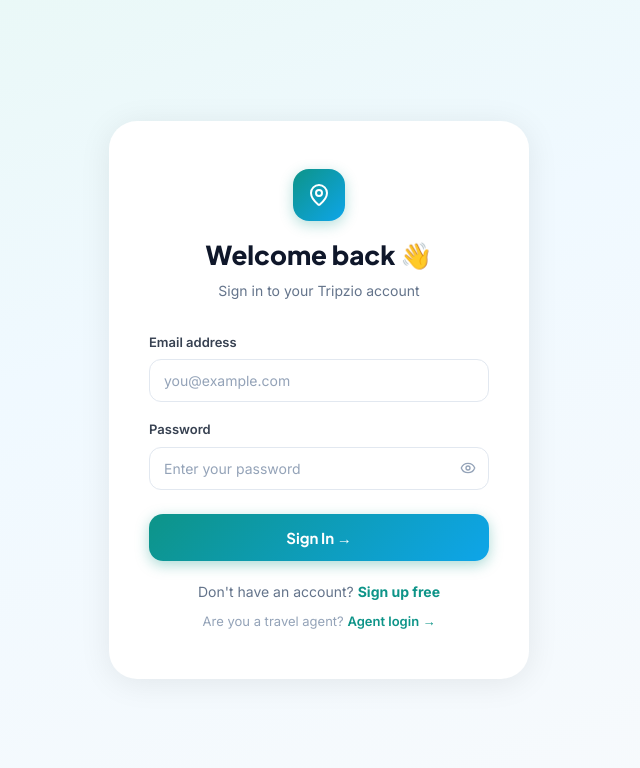
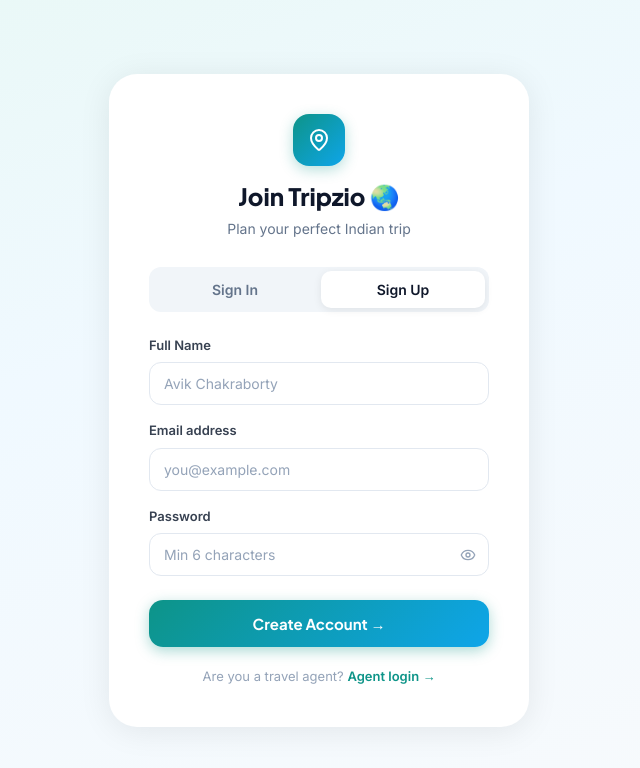
Before and after one commit to avikcse82/tripzio, a React app in the folder frontend/: page /register in a window 1280 px wide. Shown: the top 768 px of the page, without its empty margins (321-961 px from the left). Built offline with nearby package versions, Linux system fonts and the light colour scheme; no server answers; the HTML template or start-up script is replaced by a standard one.

Commit message:
Add register functionality to UserLogin

```diff
--- a/frontend/src/pages/UserLogin.jsx
+++ b/frontend/src/pages/UserLogin.jsx
@@ -1,23 +1,30 @@
 import { useState } from 'react'
-import { Link, useNavigate } from 'react-router-dom'
+import { Link, useNavigate, useLocation } from 'react-router-dom'
 import { useAuth } from '../context/AuthContext'
 import { Eye, EyeOff, MapPin } from 'lucide-react'
 import toast from 'react-hot-toast'
 
 export default function UserLogin() {
-  const { login } = useAuth()
+  const { login, register } = useAuth()
   const navigate = useNavigate()
+  const location = useLocation()
+
+  // If path is /register, start on register tab
+  const [isLogin, setIsLogin] = useState(location.pathname !== '/register')
   const [email, setEmail] = useState('')
   const [password, setPassword] = useState('')
+  const [fullName, setFullName] = useState('')
   const [showPassword, setShowPassword] = useState(false)
   const [loading, setLoading] = useState(false)
   const [errors, setErrors] = useState({})
 
   const validate = () => {
     const e = {}
+    if (!isLogin && !fullName.trim()) e.fullName = 'Full name is required'
     if (!email.trim()) e.email = 'Email is required'
     else if (!/\S+@\S+\.\S+/.test(email)) e.email = 'Enter a valid email'
     if (!password) e.password = 'Password is required'
+    else if (password.length < 6) e.password = 'Minimum 6 characters'
     setErrors(e)
     return Object.keys(e).length === 0
   }
@@ -27,26 +34,31 @@ export default function UserLogin() {
     if (!validate()) return
     setLoading(true)
     try {
-      await login({ email, password })
-      toast.success('Welcome back! 🌏')
+      if (isLogin) {
+        await login({ email, password })
+        toast.success('Welcome back! 🌏')
+      } else {
+        await register({ full_name: fullName, email, password, role: 'user' })
+        toast.success('Account created! Welcome to Tripzio 🎉')
+      }
       navigate('/dashboard')
     } catch (err) {
       const detail = err.response?.data?.detail || ''
-      if (detail.includes('401') || detail.toLowerCase().includes('invalid') || detail.toLowerCase().includes('credentials') || detail.toLowerCase().includes('incorrect')) {
+      if (detail.toLowerCase().includes('already')) {
+        toast.error('Email already registered. Please login.')
+        setErrors({ email: 'Email already registered' })
+      } else if (detail.toLowerCase().includes('invalid') || detail.toLowerCase().includes('credentials') || detail.includes('401')) {
+        toast.error('Incorrect email or password')
         setErrors({ password: 'Incorrect email or password' })
-        toast.error('Incorrect email or password')
-      } else if (detail.toLowerCase().includes('not found')) {
-        setErrors({ email: 'No account found with this email' })
-        toast.error('No account found')
       } else {
-        toast.error(detail || 'Login failed. Please try again.')
+        toast.error(detail || 'Something went wrong. Please try again.')
       }
     } finally {
       setLoading(false)
     }
   }
 
-  const inputStyle = (hasError) => ({
+  const inp = (hasError) => ({
     width: '100%', padding: '12px 14px',
     border: `1.5px solid ${hasError ? '#fca5a5' : '#e2e8f0'}`,
     borderRadius: '12px', fontSize: '14px', color: '#0f172a',
@@ -54,6 +66,14 @@ export default function UserLogin() {
     fontFamily: 'Inter, sans-serif',
     transition: 'border 0.2s', boxSizing: 'border-box'
   })
+
+  const switchTab = (toLogin) => {
+    setIsLogin(toLogin)
+    setErrors({})
+    setEmail('')
+    setPassword('')
+    setFullName('')
+  }
 
   return (
     <div style={{
@@ -69,43 +89,85 @@ export default function UserLogin() {
         input:focus { border-color: #0d9488 !important; box-shadow: 0 0 0 3px rgba(13,148,136,0.1) !important; }
         input::placeholder { color: #94a3b8; }
         @keyframes spin { to { transform: rotate(360deg) } }
+        @keyframes fadeUp { from{opacity:0;transform:translateY(8px)} to{opacity:1;transform:translateY(0)} }
       `}</style>
 
       <div style={{
         background: 'white', borderRadius: '28px',
-        padding: '48px 40px', width: '100%', maxWidth: '420px',
-        boxShadow: '0 4px 32px rgba(0,0,0,0.08)'
+        padding: '40px', width: '100%', maxWidth: '420px',
+        boxShadow: '0 4px 32px rgba(0,0,0,0.08)',
+        animation: 'fadeUp 0.3s ease'
       }}>
         {/* Logo */}
-        <div style={{ textAlign: 'center', marginBottom: '32px' }}>
+        <div style={{ textAlign: 'center', marginBottom: '28px' }}>
           <div style={{
             width: '52px', height: '52px', borderRadius: '16px',
             background: 'linear-gradient(135deg,#0d9488,#0ea5e9)',
             display: 'flex', alignItems: 'center', justifyContent: 'center',
-            margin: '0 auto 14px',
+            margin: '0 auto 12px',
             boxShadow: '0 4px 14px rgba(13,148,136,0.3)'
           }}>
             <MapPin size={24} color="white" />
           </div>
           <h1 style={{
-            fontSize: '26px', fontWeight: '900', color: '#0f172a',
-            margin: '0 0 6px',
-            fontFamily: "'Plus Jakarta Sans', sans-serif"
+            fontSize: '24px', fontWeight: '900', color: '#0f172a',
+            margin: '0 0 4px', fontFamily: "'Plus Jakarta Sans', sans-serif"
           }}>
-            Welcome back 👋
+            {isLogin ? 'Welcome back 👋' : 'Join Tripzio 🌏'}
           </h1>
           <p style={{ fontSize: '14px', color: '#64748b', margin: 0 }}>
-            Sign in to your Tripzio account
+            {isLogin ? 'Sign in to your account' : 'Plan your perfect Indian trip'}
           </p>
         </div>
 
+        {/* Toggle */}
+        <div style={{
+          display: 'flex', background: '#f1f5f9',
+          borderRadius: '12px', padding: '4px',
+          marginBottom: '24px', gap: '4px'
+        }}>
+          {['Sign In', 'Sign Up'].map((tab, i) => (
+            <button key={i}
+              type="button"
+              onClick={() => switchTab(i === 0)}
+              style={{
+                flex: 1, padding: '10px',
+                borderRadius: '10px', border: 'none',
+                fontSize: '14px', fontWeight: '600',
+                cursor: 'pointer', transition: 'all 0.2s',
+                background: (isLogin && i === 0) || (!isLogin && i === 1) ? 'white' : 'transparent',
+                color: (isLogin && i === 0) || (!isLogin && i === 1) ? '#0f172a' : '#64748b',
+                boxShadow: (isLogin && i === 0) || (!isLogin && i === 1) ? '0 2px 8px rgba(0,0,0,0.08)' : 'none',
+                fontFamily: 'Inter, sans-serif'
+              }}>
+              {tab}
+            </button>
+          ))}
+        </div>
+
         <form onSubmit={handleSubmit} noValidate>
+
+          {/* Full Name — register only */}
+          {!isLogin && (
+            <div style={{ marginBottom: '16px' }}>
+              <label style={{ fontSize: '13px', fontWeight: '600', color: '#374151', display: 'block', marginBottom: '7px' }}>
+                Full Name
+              </label>
+              <input
+                type="text"
+                placeholder="Avik Chakraborty"
+                value={fullName}
+                onChange={e => { setFullName(e.target.value); setErrors(p => ({ ...p, fullName: '' })) }}
+                style={inp(errors.fullName)}
+                disabled={loading}
+              />
+              {errors.fullName && <p style={{ color: '#ef4444', fontSize: '12px', marginTop: '5px' }}>⚠ {errors.fullName}</p>}
+            </div>
+          )}
+
           {/* Email */}
-          <div style={{ marginBottom: '18px' }}>
-            <label style={{
-              fontSize: '13px', fontWeight: '600', color: '#374151',
-              display: 'block', marginBottom: '7px'
-            }}>
+          <div style={{ marginBottom: '16px' }}>
+            <label style={{ fontSize: '13px', fontWeight: '600', color: '#374151', display: 'block', marginBottom: '7px' }}>
               Email address
             </label>
             <input
@@ -113,101 +175,60 @@ export default function UserLogin() {
               placeholder="you@example.com"
               value={email}
               onChange={e => { setEmail(e.target.value); setErrors(p => ({ ...p, email: '' })) }}
-              style={inputStyle(errors.email)}
+              style={inp(errors.email)}
               disabled={loading}
             />
-            {errors.email && (
-              <p style={{ color: '#ef4444', fontSize: '12px', marginTop: '5px', fontWeight: '500' }}>
-                ⚠ {errors.email}
-              </p>
-            )}
+            {errors.email && <p style={{ color: '#ef4444', fontSize: '12px', marginTop: '5px' }}>⚠ {errors.email}</p>}
           </div>
 
           {/* Password */}
           <div style={{ marginBottom: '24px' }}>
-            <label style={{
-              fontSize: '13px', fontWeight: '600', color: '#374151',
-              display: 'block', marginBottom: '7px'
-            }}>
+            <label style={{ fontSize: '13px', fontWeight: '600', color: '#374151', display: 'block', marginBottom: '7px' }}>
               Password
             </label>
             <div style={{ position: 'relative' }}>
               <input
                 type={showPassword ? 'text' : 'password'}
-                placeholder="Enter your password"
+                placeholder={isLogin ? 'Enter your password' : 'Min 6 characters'}
                 value={password}
                 onChange={e => { setPassword(e.target.value); setErrors(p => ({ ...p, password: '' })) }}
-                style={{ ...inputStyle(errors.password), paddingRight: '44px' }}
+                style={{ ...inp(errors.password), paddingRight: '44px' }}
                 disabled={loading}
               />
-              <button
-                type="button"
-                onClick={() => setShowPassword(!showPassword)}
-                style={{
-                  position: 'absolute', right: '13px', top: '50%',
-                  transform: 'translateY(-50%)',
-                  background: 'none', border: 'none',
-                  cursor: 'pointer', color: '#94a3b8',
-                  padding: 0, display: 'flex', alignItems: 'center'
-                }}>
+              <button type="button" onClick={() => setShowPassword(!showPassword)}
+                style={{ position: 'absolute', right: '13px', top: '50%', transform: 'translateY(-50%)', background: 'none', border: 'none', cursor: 'pointer', color: '#94a3b8', padding: 0, display: 'flex', alignItems: 'center' }}>
                 {showPassword ? <EyeOff size={16} /> : <Eye size={16} />}
               </button>
             </div>
-            {errors.password && (
-              <p style={{ color: '#ef4444', fontSize: '12px', marginTop: '5px', fontWeight: '500' }}>
-                ⚠ {errors.password}
-              </p>
-            )}
+            {errors.password && <p style={{ color: '#ef4444', fontSize: '12px', marginTop: '5px' }}>⚠ {errors.password}</p>}
           </div>
 
           {/* Submit */}
-          <button
-            type="submit"
-            disabled={loading}
+          <button type="submit" disabled={loading}
             style={{
               width: '100%', padding: '14px',
-              background: loading
-                ? '#e2e8f0'
-                : 'linear-gradient(135deg,#0d9488,#0ea5e9)',
+              background: loading ? '#e2e8f0' : 'linear-gradient(135deg,#0d9488,#0ea5e9)',
               color: loading ? '#94a3b8' : 'white',
               border: 'none', borderRadius: '14px',
               fontSize: '15px', fontWeight: '700',
               cursor: loading ? 'not-allowed' : 'pointer',
-              display: 'flex', alignItems: 'center',
-              justifyContent: 'center', gap: '8px',
+              display: 'flex', alignItems: 'center', justifyContent: 'center', gap: '8px',
               fontFamily: "'Plus Jakarta Sans', sans-serif",
               boxShadow: loading ? 'none' : '0 4px 14px rgba(13,148,136,0.35)',
-              marginBottom: '20px',
-              transition: 'all 0.2s'
+              marginBottom: '20px', transition: 'all 0.2s'
             }}>
             {loading ? (
-              <>
-                <div style={{
-                  width: '17px', height: '17px',
-                  border: '2px solid rgba(0,0,0,0.15)',
-                  borderTopColor: '#94a3b8',
-                  borderRadius: '50%',
-                  animation: 'spin 0.7s linear infinite'
-                }} />
-                Signing in...
-              </>
+              <><div style={{ width: '17px', height: '17px', border: '2px solid rgba(0,0,0,0.15)', borderTopColor: '#94a3b8', borderRadius: '50%', animation: 'spin 0.7s linear infinite' }} />
+                {isLogin ? 'Signing in...' : 'Creating account...'}</>
             ) : (
-              'Sign In →'
+              isLogin ? 'Sign In →' : 'Create Account →'
             )}
           </button>
 
           <div style={{ textAlign: 'center' }}>
-            <p style={{ fontSize: '14px', color: '#64748b', marginBottom: '10px' }}>
-              Don't have an account?{' '}
-              <Link to="/register"
-                style={{ color: '#0d9488', fontWeight: '700', textDecoration: 'none' }}>
-                Sign up free
-              </Link>
-            </p>
             <p style={{ fontSize: '13px', color: '#94a3b8' }}>
               Are you a travel agent?{' '}
-              <Link to="/agent/login"
-                style={{ color: '#0d9488', fontWeight: '600', textDecoration: 'none' }}>
+              <Link to="/agent/login" style={{ color: '#0d9488', fontWeight: '600', textDecoration: 'none' }}>
                 Agent login →
               </Link>
             </p>
```
